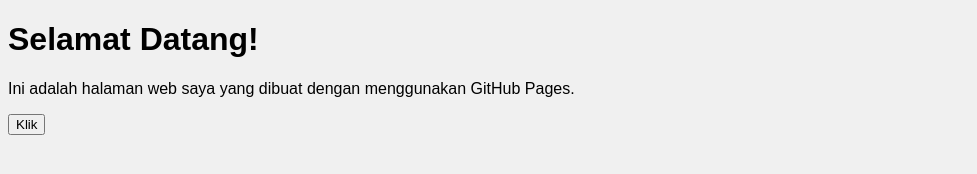
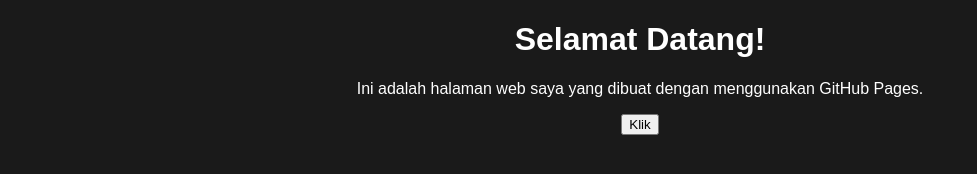
Before and after one commit to alfathrzqii/alfathrzqii.github.io, a plain HTML site: page index.html in a window 1280 px wide. Shown: the whole page, without its empty margins (0-977 px from the left). Drawn offline with Linux system fonts and the light colour scheme.

Commit message:
update style.css

```diff
--- a/style.css
+++ b/style.css
@@ -1,4 +1,14 @@
 body {
-  background-color: #f0f0f0;
+  background-color: #1a1a1a;
+  color: white;
   font-family: Arial, sans-serif;
 }
+
+h1, p {
+	text-align: center;
+}
+
+button {
+  display: block;
+  margin: 0 auto;
+}
```
